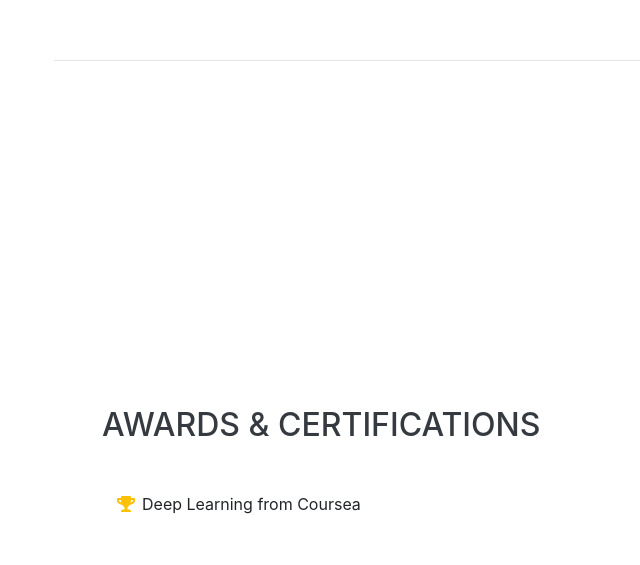
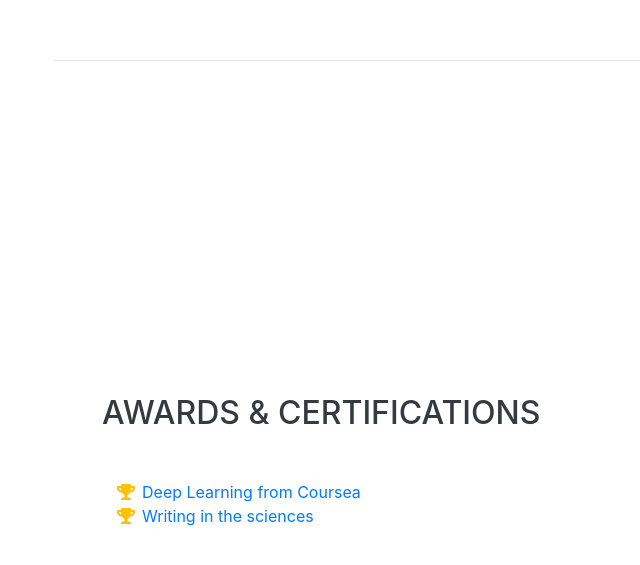
Before and after one commit to ephrem-admasu/ephrem-admasu.github.io, a website with bundled scripts: page index.html in a window 1280 px wide. Shown: the part 5285-5850 px from the top of the page, without its empty margins (218-858 px from the left). Built offline with nearby package versions, Linux system fonts and the light colour scheme; a web font is replaced by a local one.

Commit message:
Update index.html

```diff
--- a/index.html
+++ b/index.html
@@ -292,7 +292,11 @@
         <ul class="fa-ul mb-0">
           <li>
             <i class="fa-li fa fa-trophy text-warning"></i>
-            Deep Learning from Coursea</li>
+            <a href="https://coursera.org/share/ad8748e159210e4cbcd8b1b6890a56a4">Deep Learning from Coursea</a>
+          <li>
+            <li>
+            <i class="fa-li fa fa-trophy text-warning"></i>
+            <a href="https://coursera.org/share/8c3147fb6ea29166b20ebc8a480c2707">Writing in the sciences</a>
           <li>
         </ul>
       </div>
```
